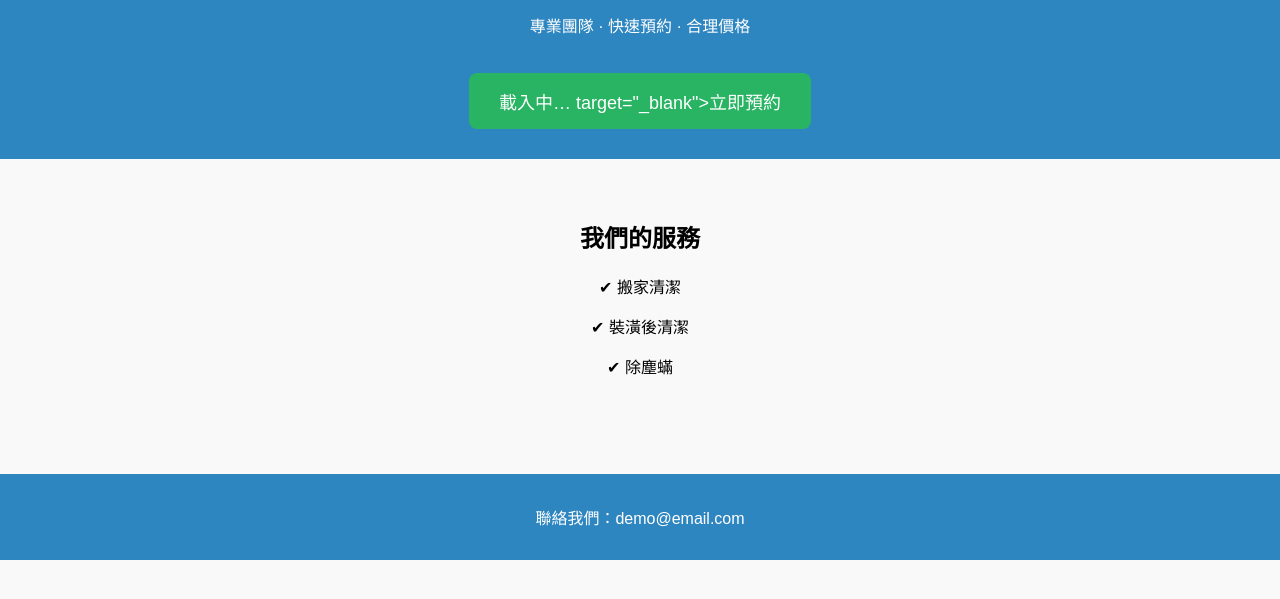
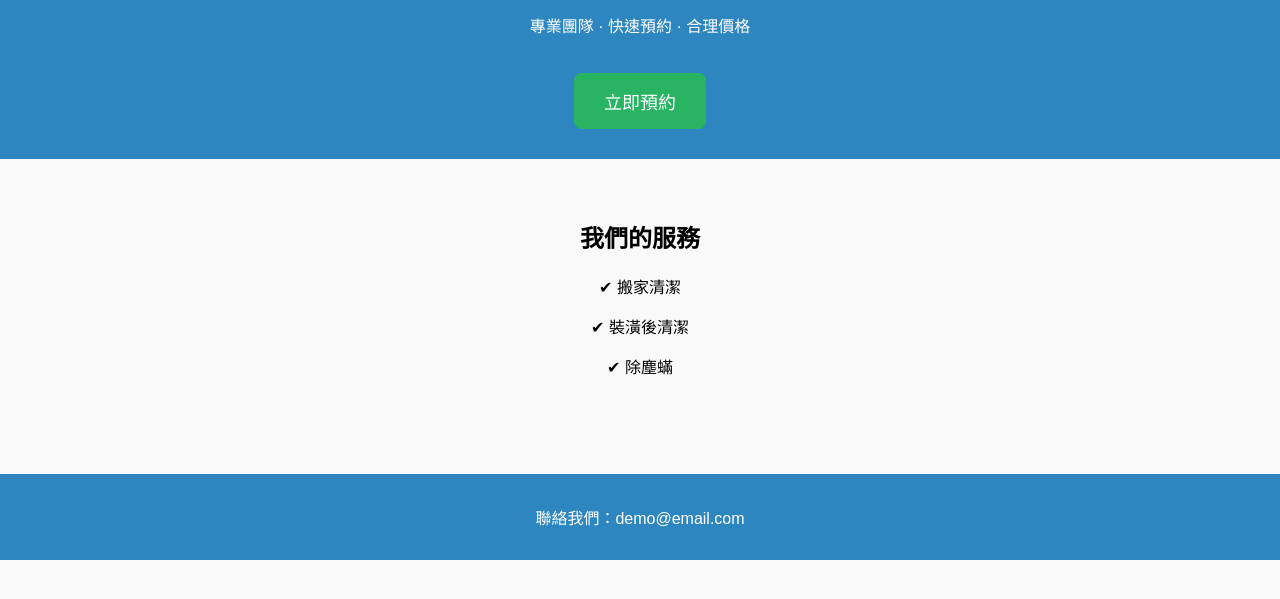
Before and after one commit to victorhung0818/my-cleaning-site, a plain HTML site: page index.html in a window 1280 px wide. Shown: the part 79-678 px from the top of the page. Drawn offline with Linux system fonts and the light colour scheme.

Commit message:
Update index.html

```diff
--- a/index.html
+++ b/index.html
@@ -47,7 +47,7 @@
   <header>
     <h1>清潔服務 Demo</h1>
     <p>專業團隊 · 快速預約 · 合理價格</p>
-    <a class="cta" <iframe src="https://docs.google.com/forms/d/e/1FAIpQLSfd3bM4FMEhbfBdnv2Q7Uvn_8A5B78oi6ZUG1tbf-vdFAm5uw/viewform?embedded=true" width="640" height="917" frameborder="0" marginheight="0" marginwidth="0">載入中…</iframe> target="_blank">立即預約</a>
+    <a class="cta" https://docs.google.com/forms/d/e/1FAIpQLSfd3bM4FMEhbfBdnv2Q7Uvn_8A5B78oi6ZUG1tbf-vdFAm5uw/viewform?usp=preview target="_blank">立即預約</a>
   </header>
 
   <section>
```
